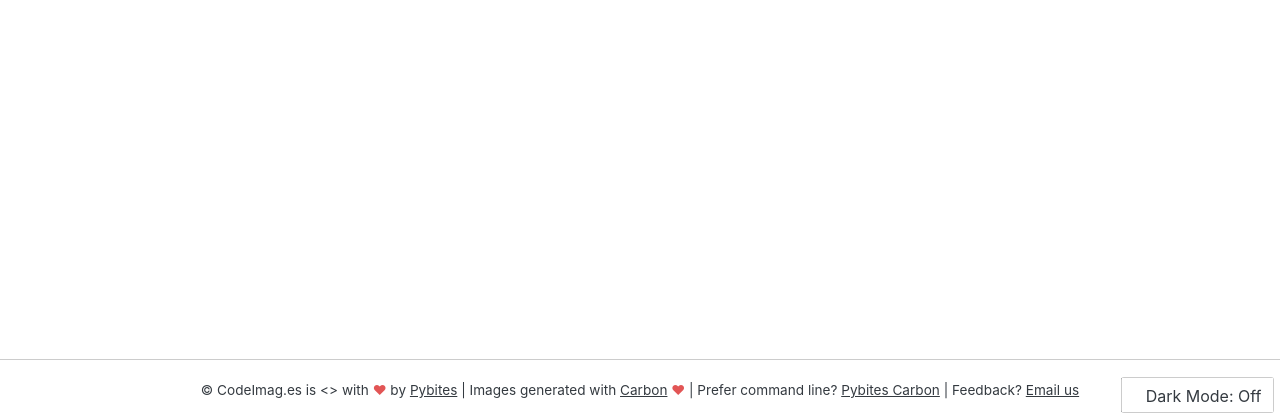
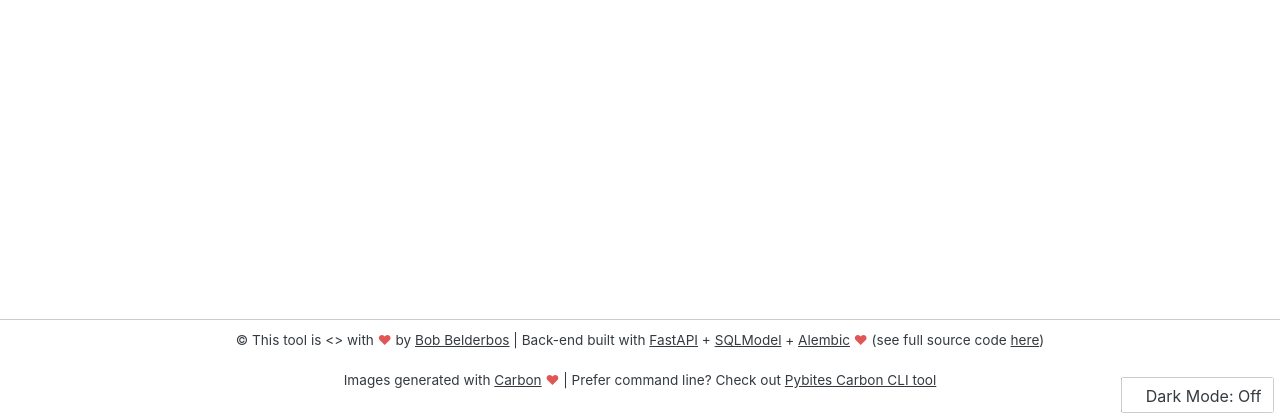
Before and after one commit to bbelderbos/codeimag.es, a FastAPI app: page / in a window 1280 px wide. Shown: the part 381-801 px from the top of the page. Run offline with FastAPI, Linux system fonts and the light colour scheme; some libraries are stand-ins or nearby versions.

Commit message:
update footer

```diff
--- a/static/css/style.css
+++ b/static/css/style.css
@@ -13,8 +13,8 @@ a {
   bottom: 0;
   font-size: 85%;
   width: 100%;
-  height: 60px; /* Set the fixed height of the footer here */
-  line-height: 60px; /* Vertically center the text there */
+  height: 100px; /* Set the fixed height of the footer here */
+  line-height: 40px; /* Vertically center the text there */
   background-color: #f5f5f5;
 }
 .footer a {
--- a/templates/tips.html
+++ b/templates/tips.html
@@ -73,10 +73,11 @@
 
     <footer class="footer">
       <div class="container">
-        <p>&copy; CodeImag.es is &lt;&gt; with <span style="color: #e25555;">&hearts;</span> by <a href="https://pybit.es/" target="_blank">Pybites</a>
-        | Images generated with <a href="https://carbon.now.sh/" target="_blank">Carbon</a> <span style="color: #e25555;">&hearts;</span>
-        | Prefer command line? <a href="https://github.com/PyBites-Open-Source/pybites-carbon" target="_blank">Pybites Carbon</a>
-        | Feedback? <a href="mailto:support@pybit.es?subject=Please%20help">Email us</a>
+        <p>&copy; This tool is &lt;&gt; with <span style="color: #e25555;">&hearts;</span> by <a href="https://github.com/bbelderbos" target="_blank">Bob Belderbos</a>
+        | Back-end built with <a href="https://fastapi.tiangolo.com" target="_blank">FastAPI</a> + <a href="https://sqlmodel.tiangolo.com" target="_blank">SQLModel</a> + <a href="https://alembic.sqlalchemy.org/en/latest/" target="_blank">Alembic</a> <span style="color: #e25555;">&hearts;</span> (see full source code <a href="https://github.com/bbelderbos/codeimag.es" target="_blank">here</a>)
+        <br>
+        Images generated with <a href="https://carbon.now.sh/" target="_blank">Carbon</a> <span style="color: #e25555;">&hearts;</span>
+        | Prefer command line? Check out <a href="https://github.com/PyBites-Open-Source/pybites-carbon" target="_blank">Pybites Carbon CLI tool</a>
       </div>
     </footer>
 
```
